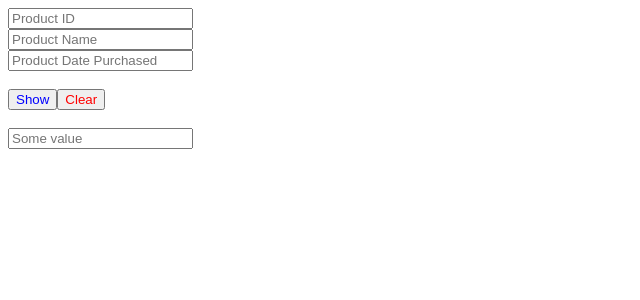
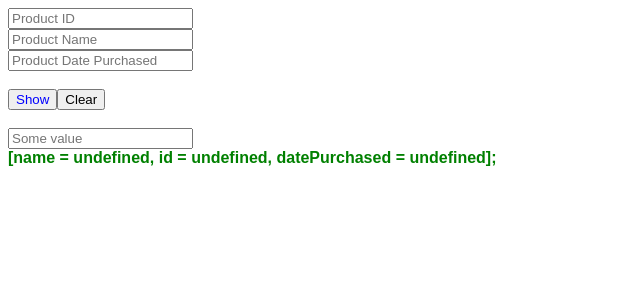
Before and after one commit to ramos11/react-activities, a React (Create React App) app: page / in a window 1280 px wide. Shown: the top 300 px of the page, without its empty margins (0-640 px from the left). Built offline with nearby package versions, Linux system fonts and the light colour scheme.

Commit message:
3 files modified

```diff
--- a/src/App.js
+++ b/src/App.js
@@ -28,7 +28,7 @@ function App() {
   return (
     <div>
       <ProductPanel/>
-      {/* <Product/> */}
+      <Product/>
       {/* <Product name={name1} id={id1} datePurchased={datePurchased1} price={price1}/> */}
       {/* <br/> */}
       {/* <button onClick={showClickHandler}>
--- a/src/Product.js
+++ b/src/Product.js
@@ -1,15 +1,15 @@
 // Product.js
 import React from 'react';
 
-function Product (prop) {
+function Product (props) {
 
-    function toString(prop){
-        return "[" + "name = "+ prop.productName+ ", id = "+prop.productId+ ", datePurchased = "+prop.productDatePurchased +"]";
+    function toString(props){
+        return "[" + "name = "+ props.productName+ ", id = "+props.productId+ ", datePurchased = "+props.productDatePurchased +"]";
     }
 
     return (
         <div>
-            {toString(prop)};
+            {toString(props)};
         </div>
     );
 }
--- a/src/ProductPanel.js
+++ b/src/ProductPanel.js
@@ -1,6 +1,7 @@
 // ProductPanel.js
 
 import React from 'react';
+// import Product from './Product.js';
 
 function ProductPanel(){
 
@@ -28,7 +29,7 @@ function ProductPanel(){
             setProductDatePurchased(e.target.value)}  ></input>
             <br/><br/>
             <button style={{color:"blue"}} onClick={showClickHandler}>Show</button>
-            <button style={{color:"red"}} onClick={clearClickHandler}>Clear</button>
+            <button style={{color:"black"}} onClick={clearClickHandler}>Clear</button>
             <br/><br/>
 
             <input placeholder="Some value"></input>
```
